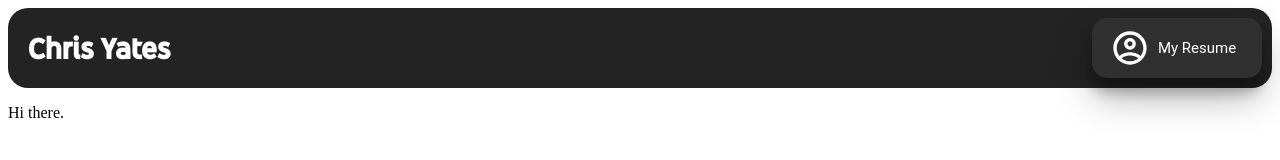
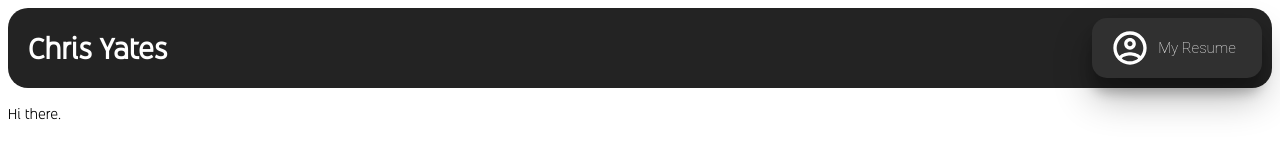
Before and after one commit to TotalChris/totalchris.github.io, a plain HTML site: page index.html in a window 1280 px wide. Drawn offline with Linux system fonts and the light colour scheme.

Commit message:
Change body text

```diff
--- a/index.css
+++ b/index.css
@@ -1,7 +1,9 @@
 @font-face{
   font-family: 'YTSans';
-  src: url(./assets/fonts/sans-medium.ttf)
+  src: url(./assets/fonts/sans-medium.ttf);
+  src: url(./assets/fonts/sans-light.ttf);
 }
+
 
 #titlebar{
     display: flex;
@@ -18,3 +20,8 @@
     font-family: YTSans;
     color: white;
 }
+
+body{
+    font-family: YTSans;
+    font-weight: lighter;
+}
```
